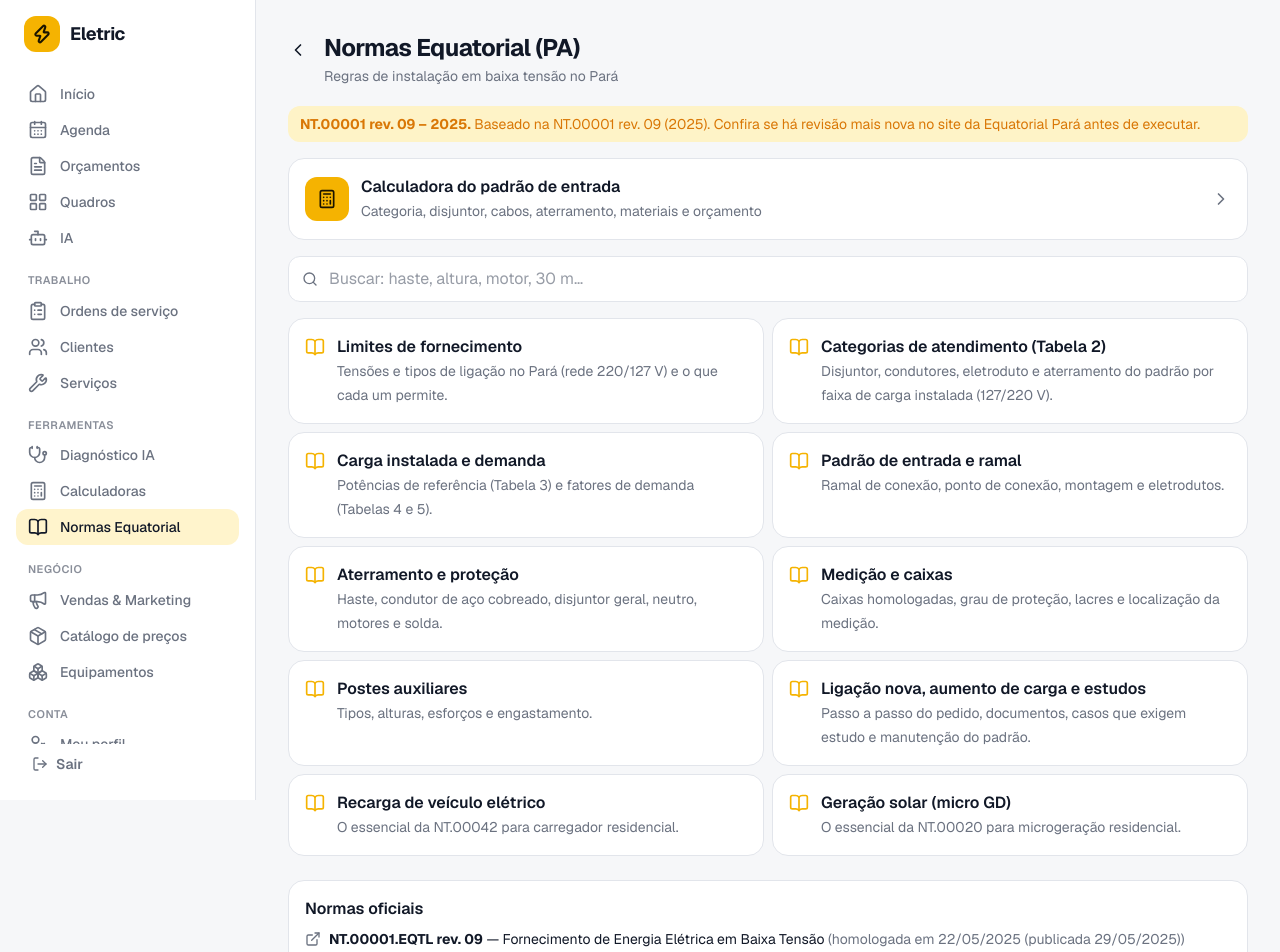
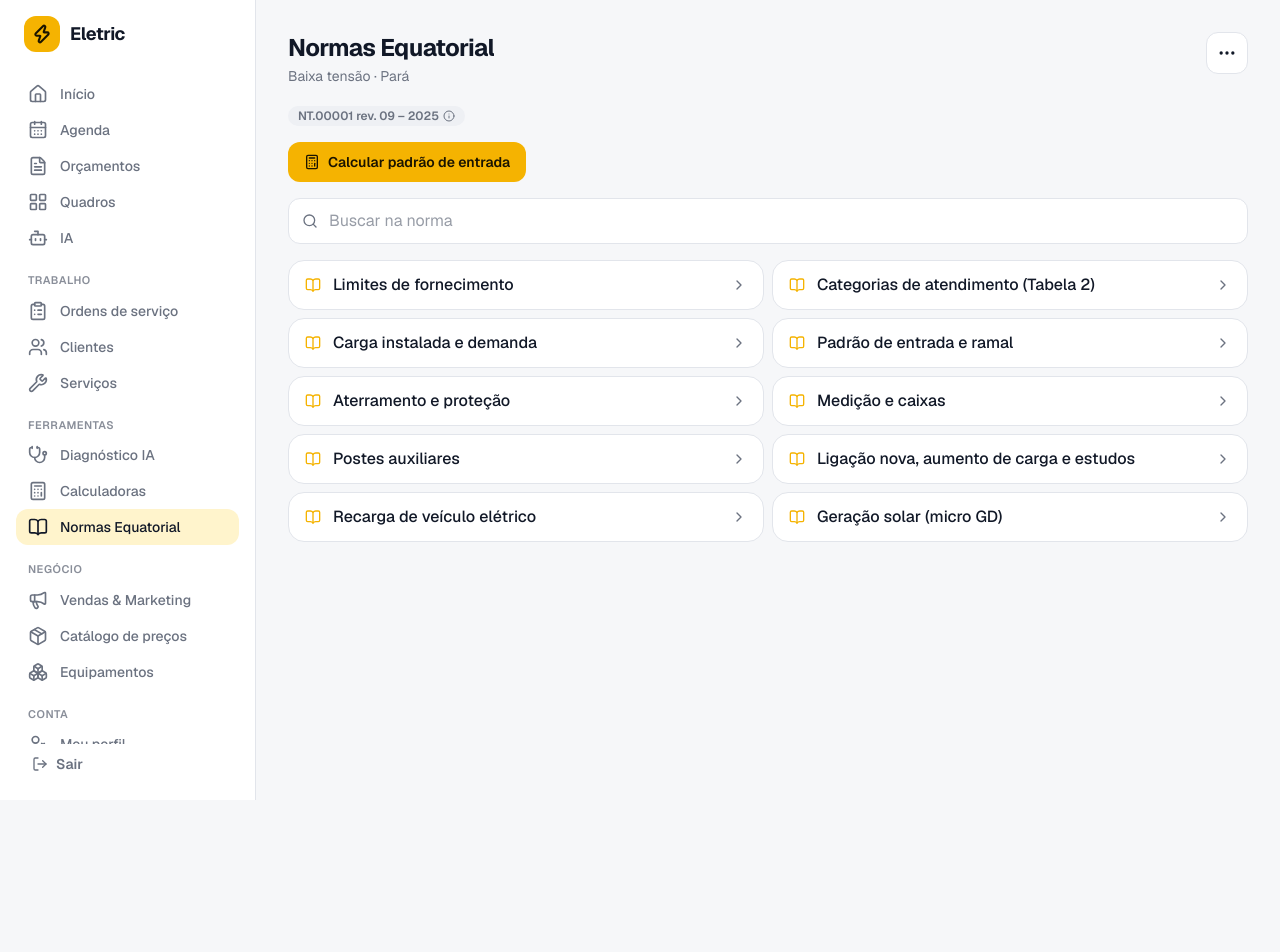
Before and after one commit to adriannoferreira/Eletric, a Next.js app: page /normas in a window 1280 px wide. Shown: the top 952 px of the page. After the commit the page ends 800 px from the top, so only its background shows below. Built offline with nearby package versions, Linux system fonts and the light colour scheme.

Commit message:
UX: Normas e calculadora do padrão enxutas — referências em selos, opções recolhíveis
Co-Authored-By: Claude Opus 5.5 <noreply@anthropic.com>
Claude-Session: https://claude.ai/code/session_01343J5ECrc3EnfkyyJUGnbY

```diff
--- a/src/app/(app)/normas/[tema]/page.tsx
+++ b/src/app/(app)/normas/[tema]/page.tsx
@@ -1,6 +1,7 @@
 import { ExternalLink } from "lucide-react";
 import { notFound } from "next/navigation";
 import { Tabela2, Tabela3 } from "@/components/normas/tabelas";
+import { MenuAcoes, Ref } from "@/components/divulgacao";
 import { Cabecalho } from "@/components/ui";
 import { AVISO_REVISAO, NORMAS, TEMAS } from "@/lib/normas/equatorial-pa";
 
@@ -20,25 +21,38 @@ export default async function TemaPage({ params }: PageProps<"/normas/[tema]">)
   if (!t) notFound();
   return (
     <>
-      <Cabecalho titulo={t.titulo} subtitulo={t.resumo} voltar="/normas" />
-      <ul className="mb-4 space-y-2">
+      <Cabecalho
+        titulo={t.titulo}
+        voltar="/normas"
+        ajuda={
+          <>
+            <p>{t.resumo}</p>
+            <p>{AVISO_REVISAO}</p>
+          </>
+        }
+        acoes={
+          <MenuAcoes
+            acoes={t.normas.map((c) => ({
+              rotulo: `Abrir ${c} rev. ${NORMAS[c].revisao}`,
+              icone: <ExternalLink />,
+              href: NORMAS[c].url,
+              externo: true,
+            }))}
+          />
+        }
+      />
+      <ul className="card mb-4 divide-y divide-border">
         {t.itens.map((i) => (
-          <li key={i.texto} className="card p-3 text-sm">
-            <p>{i.texto}</p>
-            <p className="mt-1 text-xs text-muted">{i.ref}</p>
+          <li key={i.texto} className="flex items-start gap-2 px-4 py-3 text-sm">
+            <p className="min-w-0 flex-1">{i.texto}</p>
+            <Ref norma="Ref.">
+              <p>{i.ref}</p>
+            </Ref>
           </li>
         ))}
       </ul>
       {t.tabela === "tabela2" && <Tabela2 />}
       {t.tabela === "tabela3" && <Tabela3 />}
-      <div className="mt-4 space-y-1 text-sm">
-        {t.normas.map((c) => (
-          <a key={c} href={NORMAS[c].url} target="_blank" rel="noreferrer" className="flex items-center gap-2 text-info underline">
-            <ExternalLink className="size-4" /> Abrir norma oficial {c}.EQTL rev. {NORMAS[c].revisao}
-          </a>
-        ))}
-        <p className="pt-2 text-xs text-muted">{AVISO_REVISAO}</p>
-      </div>
     </>
   );
 }
--- a/src/app/(app)/normas/calculadora/page.tsx
+++ b/src/app/(app)/normas/calculadora/page.tsx
@@ -1,5 +1,6 @@
 import { CalcPadraoEquatorial } from "@/components/normas/calc-padrao";
 import { Cabecalho } from "@/components/ui";
+import { AVISO_REVISAO } from "@/lib/normas/equatorial-pa";
 
 export const metadata = { title: "Padrão de entrada — Equatorial PA" };
 
@@ -8,7 +9,17 @@ export default async function CalculadoraPadraoPage({ searchParams }: PageProps<
   const quadroInicial = Number(quadro) || undefined;
   return (
     <>
-      <Cabecalho titulo="Padrão de entrada" subtitulo="Equatorial Pará — NT.00001 rev. 09" voltar="/normas" />
+      <Cabecalho
+        titulo="Padrão de entrada"
+        subtitulo="Equatorial Pará"
+        voltar="/normas"
+        ajuda={
+          <>
+            <p>Calcula a categoria pela carga instalada (Tabela 2 da NT.00001 rev. 09) e lista disjuntor, cabos, aterramento, materiais e checklist.</p>
+            <p>{AVISO_REVISAO}</p>
+          </>
+        }
+      />
       <CalcPadraoEquatorial quadroInicial={quadroInicial} />
     </>
   );
--- a/src/app/(app)/normas/page.tsx
+++ b/src/app/(app)/normas/page.tsx
@@ -1,5 +1,6 @@
 import { BookOpen, Calculator, ChevronRight, ExternalLink, Search } from "lucide-react";
 import Link from "next/link";
+import { MenuAcoes, Ref } from "@/components/divulgacao";
 import { Cabecalho } from "@/components/ui";
 import { AVISO_REVISAO, buscarNasNormas, NORMAS, PAGINA_NORMAS_PA, TEMAS } from "@/lib/normas/equatorial-pa";
 
@@ -12,23 +13,36 @@ export default async function NormasPage({ searchParams }: PageProps<"/normas">)
 
   return (
     <>
-      <Cabecalho titulo="Normas Equatorial (PA)" subtitulo="Regras de instalação em baixa tensão no Pará" voltar="/" />
-      <p className="mb-4 rounded-xl bg-warn-soft px-3 py-2 text-sm text-warn">
-        <strong>NT.00001 rev. 09 – 2025.</strong> {AVISO_REVISAO}
-      </p>
+      <Cabecalho
+        titulo="Normas Equatorial"
+        subtitulo="Baixa tensão · Pará"
+        acoes={
+          <MenuAcoes
+            acoes={[
+              ...Object.values(NORMAS).map((n) => ({
+                rotulo: `${n.codigo} rev. ${n.revisao}`,
+                icone: <ExternalLink />,
+                href: n.url,
+                externo: true,
+              })),
+              { rotulo: "Página da Equatorial", icone: <ExternalLink />, href: PAGINA_NORMAS_PA, externo: true },
+            ]}
+          />
+        }
+      />
+      <div className="mb-4 flex flex-wrap items-center gap-2">
+        <Ref norma="NT.00001" item="rev. 09 – 2025" href={NORMAS["NT.00001"].url}>
+          <p>{AVISO_REVISAO}</p>
+        </Ref>
+      </div>
 
-      <Link href="/normas/calculadora" className="card mb-4 flex items-center gap-3 p-4 transition hover:border-accent">
-        <span className="grid size-11 shrink-0 place-items-center rounded-xl bg-accent text-accent-fg"><Calculator className="size-5" /></span>
-        <span className="min-w-0 flex-1">
-          <span className="block font-semibold">Calculadora do padrão de entrada</span>
-          <span className="text-sm text-muted">Categoria, disjuntor, cabos, aterramento, materiais e orçamento</span>
-        </span>
-        <ChevronRight className="size-5 text-muted" />
+      <Link href="/normas/calculadora" className="btn btn-primary mb-4 w-full sm:w-auto">
+        <Calculator className="size-4" /> Calcular padrão de entrada
       </Link>
 
       <form className="relative mb-4">
         <Search className="pointer-events-none absolute left-3.5 top-1/2 size-4 -translate-y-1/2 text-muted" />
-        <input name="q" defaultValue={termo} placeholder="Buscar: haste, altura, motor, 30 m…" className="input pl-10" />
+        <input name="q" defaultValue={termo} placeholder="Buscar na norma" className="input pl-10" />
       </form>
 
       {termo ? (
@@ -46,36 +60,16 @@ export default async function NormasPage({ searchParams }: PageProps<"/normas">)
         <ul className="mb-6 grid gap-2 md:grid-cols-2">
           {TEMAS.map((t) => (
             <li key={t.slug}>
-              <Link href={`/normas/${t.slug}`} className="card flex h-full items-start gap-3 p-4 transition hover:border-accent">
-                <BookOpen className="mt-0.5 size-5 shrink-0 text-accent" />
-                <span className="min-w-0">
-                  <span className="block font-semibold">{t.titulo}</span>
-                  <span className="text-sm text-muted">{t.resumo}</span>
-                </span>
+              <Link href={`/normas/${t.slug}`} className="card flex h-full items-center gap-3 px-4 py-3 transition hover:border-accent">
+                <BookOpen className="size-4 shrink-0 text-accent" />
+                <span className="min-w-0 flex-1 truncate font-medium">{t.titulo}</span>
+                <ChevronRight className="size-4 shrink-0 text-muted" />
               </Link>
             </li>
           ))}
         </ul>
       )}
 
-      <section className="card p-4">
-        <h2 className="mb-2 font-semibold">Normas oficiais</h2>
-        <ul className="space-y-2 text-sm">
-          {Object.values(NORMAS).map((n) => (
-            <li key={n.codigo}>
-              <a href={n.url} target="_blank" rel="noreferrer" className="flex items-start gap-2 hover:underline">
-                <ExternalLink className="mt-0.5 size-4 shrink-0 text-muted" />
-                <span>
-                  <strong>{n.codigo}.EQTL rev. {n.revisao}</strong> — {n.titulo} <span className="text-muted">({n.data})</span>
-                </span>
-              </a>
-            </li>
-          ))}
-        </ul>
-        <a href={PAGINA_NORMAS_PA} target="_blank" rel="noreferrer" className="mt-3 inline-block text-sm text-info underline">
-          Página de normas da Equatorial Pará
-        </a>
-      </section>
     </>
   );
 }
```
Also changed, not shown: src/components/normas/calc-padrao.tsx (+55 -28 lines).
